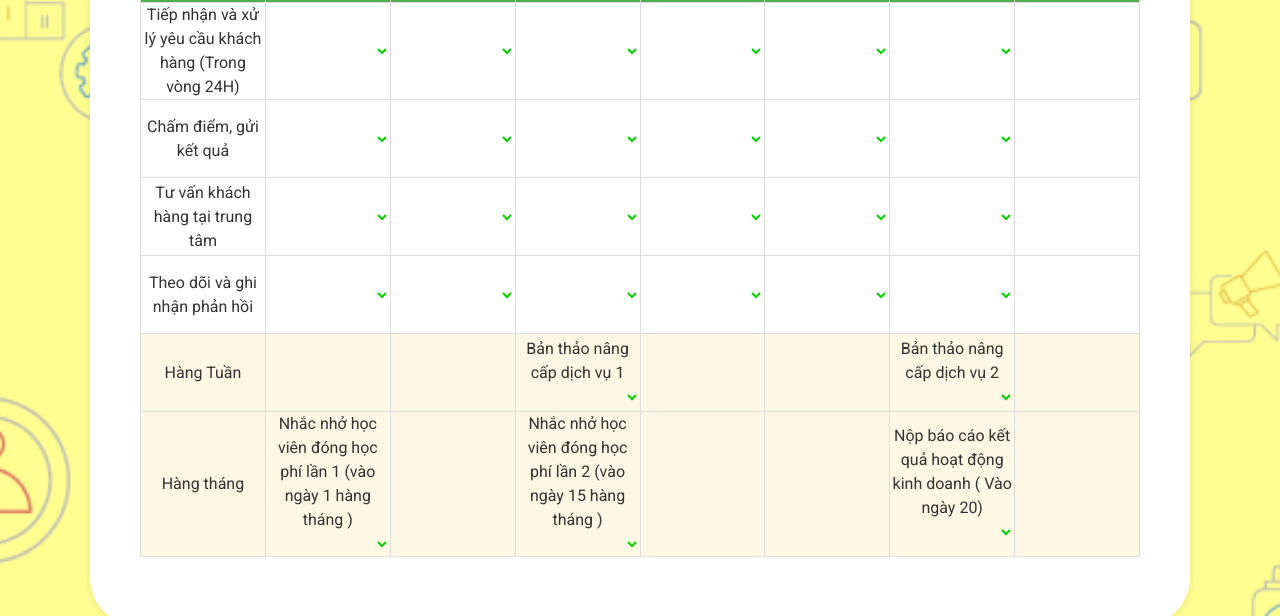
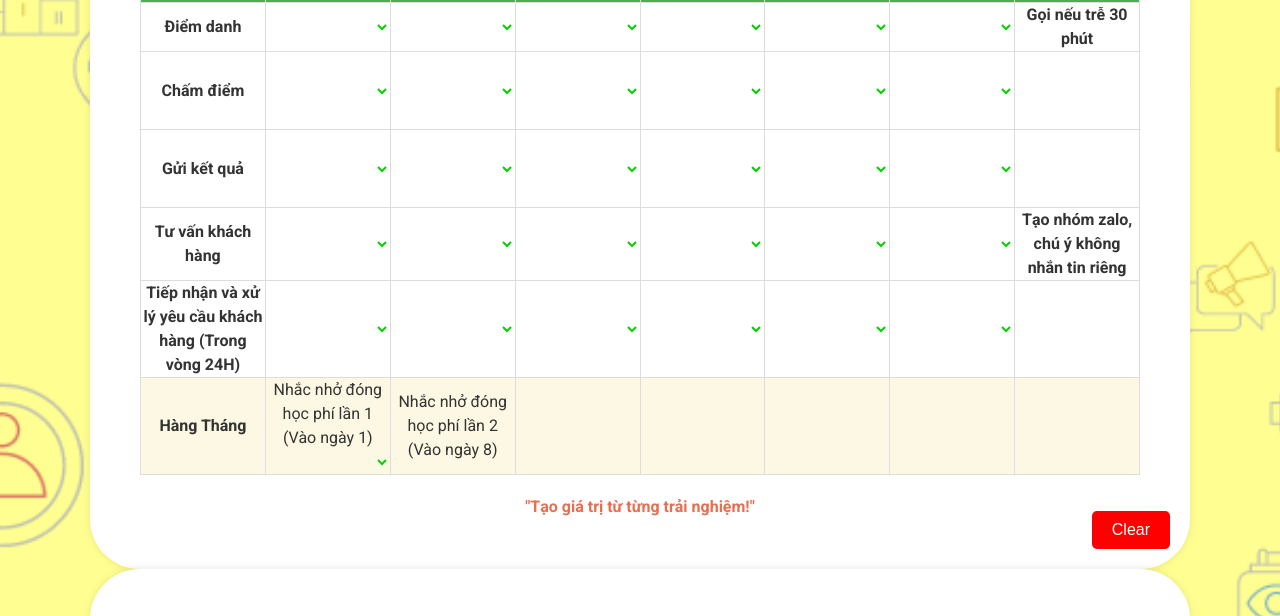
Before and after one commit to VSiJs/tuenam, a plain HTML site: page Bộ phận nhân sự/NHANVIEN/THẢO/index.html in a window 1280 px wide. Shown: the part 143-759 px from the top of the page. Drawn offline with Linux system fonts and the light colour scheme.

Commit message:
Update index.html

```diff
--- a/Bộ phận nhân sự/NHANVIEN/THẢO/index.html
+++ b/Bộ phận nhân sự/NHANVIEN/THẢO/index.html
@@ -192,10 +192,10 @@ function saveData() {
 <body>
 <div class="container">
     <div class="header">
-            <img src="../images/dayhocvaluyenthi_logo.png" alt="Logo">
+            <img src="../../images/dayhocvaluyenthi_logo.png" alt="Logo">
             <h1>CHECKLIST BỘ PHẬN DỊCH VỤ (THẢO)</h1>
         <div class="header-right">
-                <img src="../images/3.png" alt="Icon">
+                <img src="../../images/3.png" alt="Icon">
             </div>
         </div>
     <table>
@@ -213,7 +213,7 @@ function saveData() {
         </thead>
         <tbody>
             <tr class="task-row">
-                <td> Tiếp nhận và xử lý yêu cầu khách hàng (Trong vòng 24H) </td>
+                <td> <b>Điểm danh</b> </td>
                 <!-----------------------------Thứ 2-------------------------------->
                 <td><select class="checkbox" onchange="updateCellBackground(this)"><option value=""></option><option value="Hoàn Thành">Hoàn Thành</option><option value="Cần xem lại">Cần xem lại</option></select></td>
         <!-----------------------------Thứ 3-------------------------------->
@@ -227,9 +227,9 @@ function saveData() {
         <!-----------------------------Thứ 7-------------------------------->
         <td><select class="checkbox" onchange="updateCellBackground(this)"><option value=""></option><option value="Hoàn Thành">Hoàn Thành</option><option value="Cần xem lại">Cần xem lại</option></select></td>
         <!-----------------------------Ghi Chú-------------------------------->
-                 <td><textarea></textarea></td>
+                 <td><b>Gọi nếu trễ 30 phút</b></td>
             </tr>
-        <td> Chấm điểm, gửi kết quả </td>
+        <td> <b>Chấm điểm</b> </td>
                 <!-----------------------------Thứ 2-------------------------------->
                 <td><select class="checkbox" onchange="updateCellBackground(this)"><option value=""></option><option value="Hoàn Thành">Hoàn Thành</option><option value="Cần xem lại">Cần xem lại</option></select></td>
         <!-----------------------------Thứ 3-------------------------------->
@@ -245,7 +245,7 @@ function saveData() {
         <!-----------------------------Ghi Chú-------------------------------->
                  <td><textarea></textarea></td>
     </tr>
-        <td> Tư vấn khách hàng tại trung tâm </td>
+        <td> <b>Gửi kết quả</b> </td>
                 <!-----------------------------Thứ 2-------------------------------->
                 <td><select class="checkbox" onchange="updateCellBackground(this)"><option value=""></option><option value="Hoàn Thành">Hoàn Thành</option><option value="Cần xem lại">Cần xem lại</option></select></td>
         <!-----------------------------Thứ 3-------------------------------->
@@ -263,7 +263,24 @@ function saveData() {
             </tr>
 
             <tr class="task-row">
-                <td> Theo dõi và ghi nhận phản hồi </td>
+                <td> <b>Tư vấn khách hàng </b> </td>
+                 <!-----------------------------Thứ 2-------------------------------->
+                <td><select class="checkbox" onchange="updateCellBackground(this)"><option value=""></option><option value="Hoàn Thành">Hoàn Thành</option><option value="Cần xem lại">Cần xem lại</option></select></td>
+        <!-----------------------------Thứ 3-------------------------------->
+        <td><select class="checkbox" onchange="updateCellBackground(this)"><option value=""></option><option value="Hoàn Thành">Hoàn Thành</option><option value="Cần xem lại">Cần xem lại</option></select></td>
+        <!-----------------------------Thứ 4-------------------------------->
+        <td><select class="checkbox" onchange="updateCellBackground(this)"><option value=""></option><option value="Hoàn Thành">Hoàn Thành</option><option value="Cần xem lại">Cần xem lại</option></select></td>
+        <!-----------------------------Thứ 5-------------------------------->
+        <td><select class="checkbox" onchange="updateCellBackground(this)"><option value=""></option><option value="Hoàn Thành">Hoàn Thành</option><option value="Cần xem lại">Cần xem lại</option></select></td>
+        <!-----------------------------Thứ 6-------------------------------->
+        <td><select class="checkbox" onchange="updateCellBackground(this)"><option value=""></option><option value="Hoàn Thành">Hoàn Thành</option><option value="Cần xem lại">Cần xem lại</option></select></td>
+        <!-----------------------------Thứ 7-------------------------------->
+        <td><select class="checkbox" onchange="updateCellBackground(this)"><option value=""></option><option value="Hoàn Thành">Hoàn Thành</option><option value="Cần xem lại">Cần xem lại</option></select></td>
+        <!-----------------------------Ghi Chú-------------------------------->
+                 <td><b>Tạo nhóm zalo, chú ý không nhắn tin riêng</b></td>
+            </tr>
+            <tr class="task-row">
+                <td> <b>Tiếp nhận và xử lý yêu cầu khách hàng (Trong vòng 24H)</b> </td>
                  <!-----------------------------Thứ 2-------------------------------->
                 <td><select class="checkbox" onchange="updateCellBackground(this)"><option value=""></option><option value="Hoàn Thành">Hoàn Thành</option><option value="Cần xem lại">Cần xem lại</option></select></td>
         <!-----------------------------Thứ 3-------------------------------->
@@ -279,36 +296,29 @@ function saveData() {
         <!-----------------------------Ghi Chú-------------------------------->
                  <td><textarea></textarea></td>
             </tr>
-                        <tr class="note">
                 <tr class="note">
-                <td>Hàng Tuần</td>
+                <td><b>Hàng Tháng</b></td>
         <!-----------------------------Thứ 2-------------------------------->
-                <td></td>
+                <td>Nhắc nhở đóng học phí lần 1 (Vào ngày 1)<select class="checkbox" onchange="updateCellBackground(this)"><option value=""></option><option value="Hoàn Thành">Hoàn Thành</option><option value="Cần xem lại">Cần xem lại</option></select></td>
         <!-----------------------------Thứ 3-------------------------------->
-                <td></td>
+                <td>Nhắc nhở đóng học phí lần 2 (Vào ngày 8)</td>
         <!-----------------------------Thứ 4-------------------------------->
-                 <td>Bản thảo nâng cấp dịch vụ 1<select class="checkbox" onchange="updateCellBackground(this)"><option value=""></option><option value="Hoàn Thành">Hoàn Thành</option><option value="Cần xem lại">Cần xem lại</option></select></td>
+                 <td></td>
         <!-----------------------------Thứ 5-------------------------------->
                 <td></td>
         <!-----------------------------Thứ 6-------------------------------->
                 <td></td>
         <!-----------------------------Thứ 7-------------------------------->
-                 <td>Bản thảo nâng cấp dịch vụ 2<select class="checkbox" onchange="updateCellBackground(this)"><option value=""></option><option value="Hoàn Thành">Hoàn Thành</option><option value="Cần xem lại">Cần xem lại</option></select></td>
+                 <td></td>
         <!-----------------------------Ghi Chú-------------------------------->
-                 <td><textarea></textarea></td>
-            </tr>
-             <tr class="note">
-                <td>Hàng tháng</td>
-                <td>Nhắc nhở học viên đóng học phí lần 1 (vào ngày 1 hàng tháng )<select class="checkbox" onchange="updateCellBackground(this)"><option value=""></option><option value="Hoàn Thành">Hoàn Thành</option><option value="Cần xem lại">Cần xem lại</option></select></td>
-                <td></td>
-                <td>Nhắc nhở học viên đóng học phí lần 2 (vào ngày 15 hàng tháng )<select class="checkbox" onchange="updateCellBackground(this)"><option value=""></option><option value="Hoàn Thành">Hoàn Thành</option><option value="Cần xem lại">Cần xem lại</option></select></td>
-                <td></td>
-                <td></td>
-                <td>Nộp báo cáo kết quả hoạt động kinh doanh ( Vào ngày 20) <select class="checkbox" onchange="updateCellBackground(this)"><option value=""></option><option value="Hoàn Thành">Hoàn Thành</option><option value="Cần xem lại">Cần xem lại</option></select></td>
                  <td><textarea></textarea></td>
             </tr>
                    </tbody>
     </table>
+    <div class="footer">
+            "Tạo giá trị từ từng trải nghiệm!"
+        </div>
+    <button id="clear-btn" class="clear-btn">Clear</button>
 </div>
 </body>
 <body>
```
